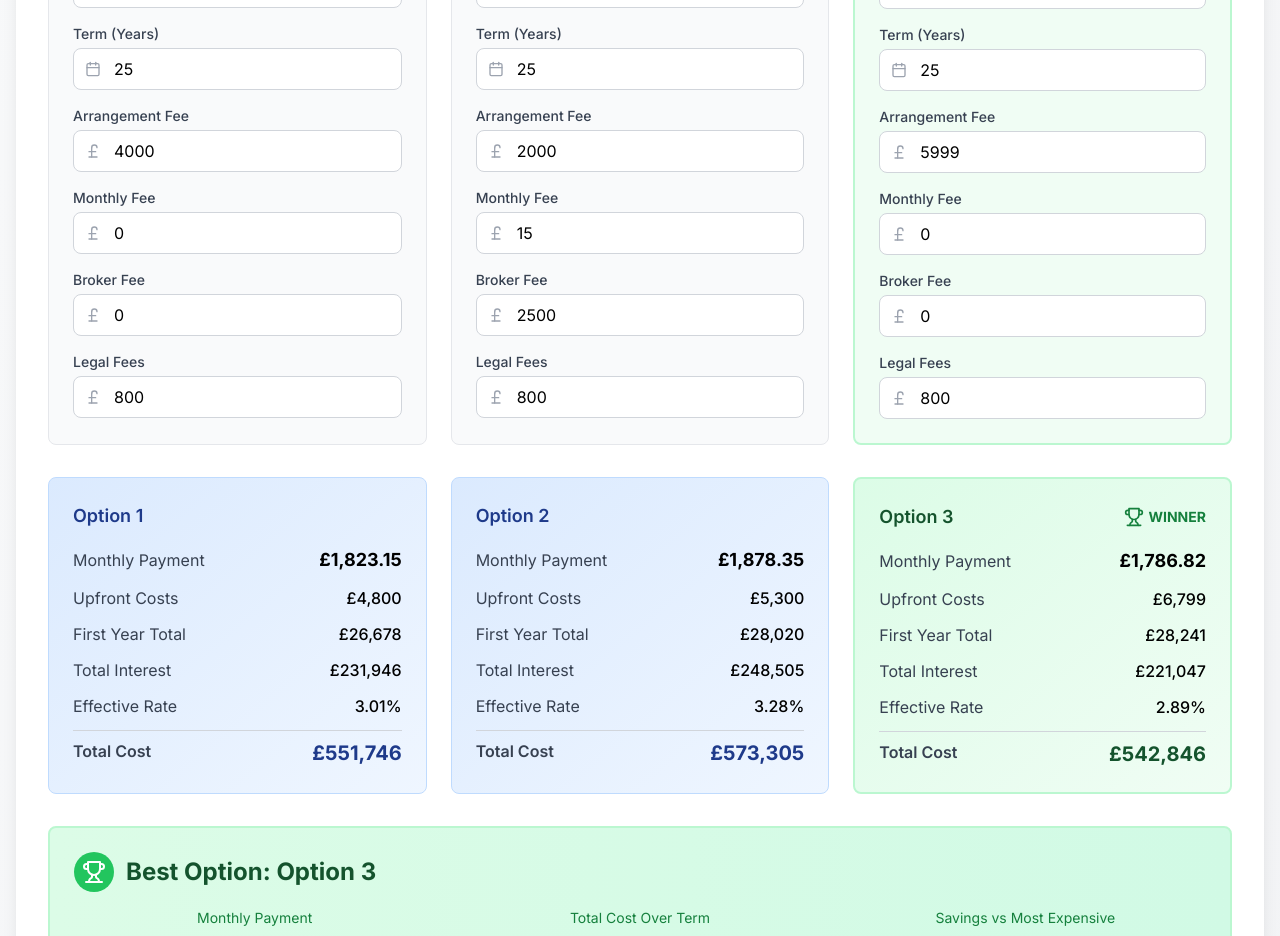
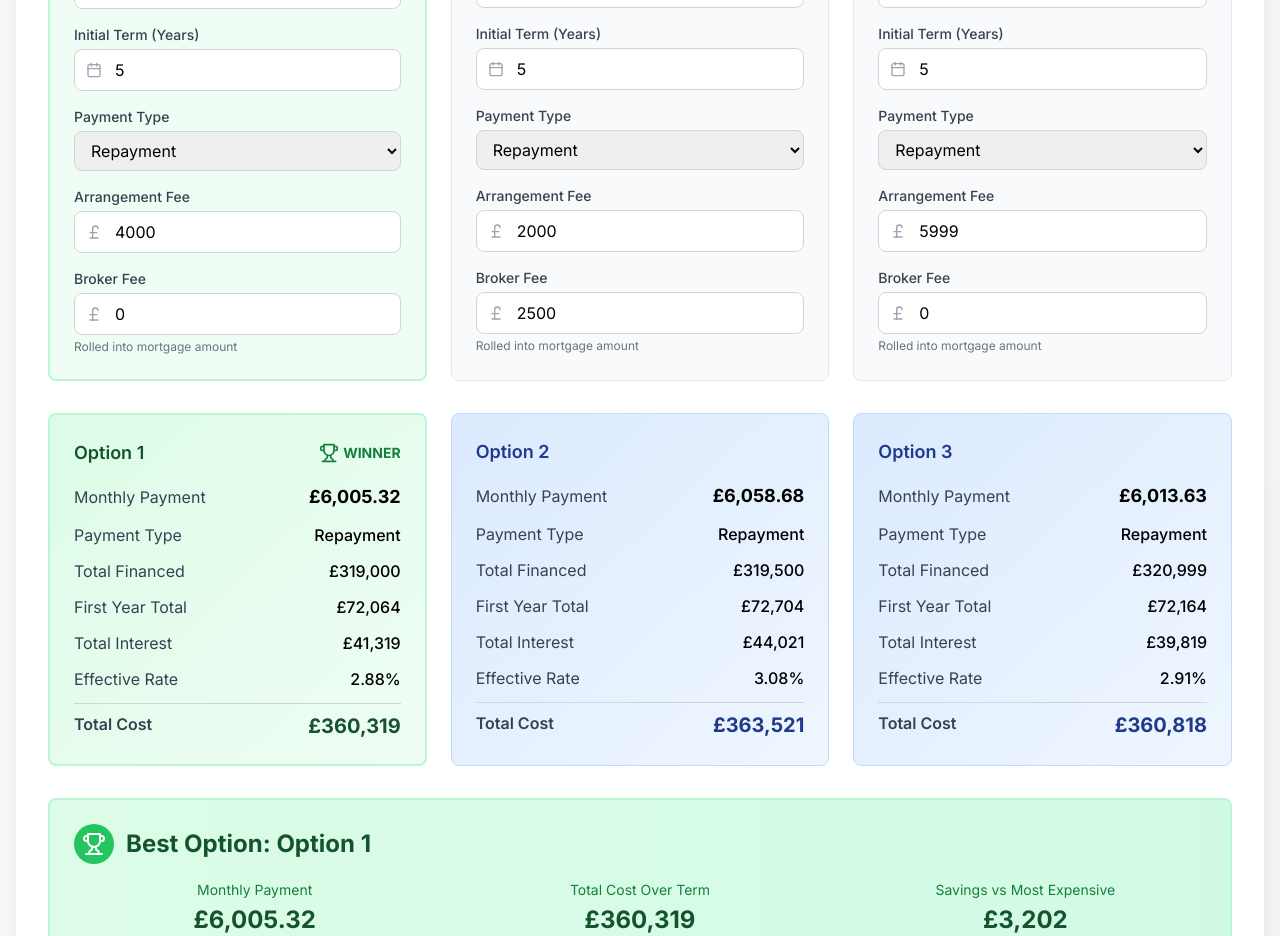
Before and after one commit to RegleAI/BTL, a Next.js app: page /mortgage-comparison in a window 1280 px wide. Shown: the part 500-1436 px from the top of the page. Built offline with nearby package versions, Linux system fonts and the light colour scheme.

Commit message:
Update page.js

```diff
--- a/app/mortgage-comparison/page.js
+++ b/app/mortgage-comparison/page.js
@@ -5,39 +5,48 @@ import { BarChart3, Percent, PoundSterling, Calendar, Trophy, TrendingDown } fro
 import Navigation from '../../components/Navigation';
 
 export default function MortgageComparison() {
+  // Get mortgage amount from BTL calculator (stored in localStorage or default)
+  const getDefaultMortgageAmount = () => {
+    if (typeof window !== 'undefined') {
+      const btlData = localStorage.getItem('btlCalculatorData');
+      if (btlData) {
+        const data = JSON.parse(btlData);
+        return data.mortgageAmount || 315000;
+      }
+    }
+    return 315000; // Default fallback
+  };
+
   const [mortgages, setMortgages] = useState([
     {
       id: 1,
       name: 'Option 1',
-      loanAmount: 315000,
+      loanAmount: getDefaultMortgageAmount(),
       interestRate: 4.9,
-      termYears: 25,
+      initialTermYears: 5,
       arrangementFee: 4000,
-      monthlyFee: 0,
       brokerFee: 0,
-      legalFees: 800
+      paymentType: 'repayment'
     },
     {
       id: 2,
       name: 'Option 2',
-      loanAmount: 315000,
+      loanAmount: getDefaultMortgageAmount(),
       interestRate: 5.2,
-      termYears: 25,
+      initialTermYears: 5,
       arrangementFee: 2000,
-      monthlyFee: 15,
       brokerFee: 2500,
-      legalFees: 800
+      paymentType: 'repayment'
     },
     {
       id: 3,
       name: 'Option 3',
-      loanAmount: 315000,
+      loanAmount: getDefaultMortgageAmount(),
       interestRate: 4.7,
-      termYears: 25,
+      initialTermYears: 5,
       arrangementFee: 5999,
-      monthlyFee: 0,
       brokerFee: 0,
-      legalFees: 800
+      paymentType: 'repayment'
     }
   ]);
 
@@ -48,36 +57,50 @@ export default function MortgageComparison() {
     const newCalculations = {};
 
     mortgages.forEach(mortgage => {
-      const { loanAmount, interestRate, termYears, arrangementFee, monthlyFee, brokerFee, legalFees } = mortgage;
+      const { loanAmount, interestRate, initialTermYears, arrangementFee, brokerFee, paymentType } = mortgage;
 
-      // Monthly payment calculation using standard mortgage formula
-      const monthlyRate = interestRate / 100 / 12;
-      const numberOfPayments = termYears * 12;
-      const monthlyPayment = loanAmount * (monthlyRate * Math.pow(1 + monthlyRate, numberOfPayments)) /
-                            (Math.pow(1 + monthlyRate, numberOfPayments) - 1);
+      // Total amount to finance (loan + fees rolled into mortgage)
+      const totalFinanced = loanAmount + arrangementFee + brokerFee;
 
-      // Total costs over the term
-      const totalMonthlyPayments = monthlyPayment * numberOfPayments;
-      const totalMonthlyFees = monthlyFee * numberOfPayments;
-      const totalInterest = totalMonthlyPayments - loanAmount;
-      const upfrontCosts = arrangementFee + brokerFee + legalFees;
-      const totalCost = totalMonthlyPayments + totalMonthlyFees + upfrontCosts;
+      let monthlyPayment;
+      let totalInterest;
+      let totalCost;
+
+      if (paymentType === 'repayment') {
+        // Repayment mortgage calculation
+        const monthlyRate = interestRate / 100 / 12;
+        const numberOfPayments = initialTermYears * 12;
+
+        if (monthlyRate === 0) {
+          monthlyPayment = totalFinanced / numberOfPayments;
+        } else {
+          monthlyPayment = totalFinanced * (monthlyRate * Math.pow(1 + monthlyRate, numberOfPayments)) /
+                          (Math.pow(1 + monthlyRate, numberOfPayments) - 1);
+        }
+
+        const totalPayments = monthlyPayment * numberOfPayments;
+        totalInterest = totalPayments - totalFinanced;
+        totalCost = totalPayments;
+      } else {
+        // Interest-only mortgage calculation
+        monthlyPayment = (totalFinanced * (interestRate / 100)) / 12;
+        const totalInterestPayments = monthlyPayment * initialTermYears * 12;
+        totalInterest = totalInterestPayments;
+        // Total cost includes interest payments plus the principal repayment at the end
+        totalCost = totalInterestPayments + totalFinanced;
+      }
 
       // First year costs (useful for cash flow planning)
-      const firstYearPayments = monthlyPayment * 12;
-      const firstYearFees = monthlyFee * 12;
-      const firstYearTotal = firstYearPayments + firstYearFees + upfrontCosts;
+      const firstYearTotal = monthlyPayment * 12;
 
-      // APR calculation (simplified - includes arrangement fee spread over term)
-      const effectiveRate = ((totalCost - loanAmount) / loanAmount / termYears) * 100;
+      // Effective rate calculation (total cost vs original loan amount over term)
+      const effectiveRate = ((totalCost - loanAmount) / loanAmount / initialTermYears) * 100;
 
       newCalculations[mortgage.id] = {
         monthlyPayment: monthlyPayment.toFixed(2),
-        totalMonthlyPayments: totalMonthlyPayments.toFixed(0),
-        totalMonthlyFees: totalMonthlyFees.toFixed(0),
         totalInterest: totalInterest.toFixed(0),
-        upfrontCosts: upfrontCosts.toFixed(0),
         totalCost: totalCost.toFixed(0),
+        totalFinanced: totalFinanced.toFixed(0),
         firstYearTotal: firstYearTotal.toFixed(0),
         effectiveRate: effectiveRate.toFixed(2)
       };
@@ -192,16 +215,30 @@ export default function MortgageComparison() {
                   </div>
 
                   <div>
-                    <label className="block text-sm font-medium text-gray-700 mb-1">Term (Years)</label>
+                    <label className="block text-sm font-medium text-gray-700 mb-1">Initial Term (Years)</label>
                     <div className="relative">
                       <Calendar className="absolute left-3 top-1/2 transform -translate-y-1/2 w-4 h-4 text-gray-400" />
                       <input
                         type="number"
-                        value={mortgage.termYears}
-                        onChange={(e) => handleInputChange(mortgage.id, 'termYears', e.target.value)}
+                        value={mortgage.initialTermYears}
+                        onChange={(e) => handleInputChange(mortgage.id, 'initialTermYears', e.target.value)}
                         className="w-full pl-10 pr-3 py-2 border border-gray-300 rounded-lg focus:ring-2 focus:ring-blue-500 focus:border-transparent"
                       />
                     </div>
+                  </div>
+
+                  <div>
+                    <label className="block text-sm font-medium text-gray-700 mb-1">Payment Type</label>
+                    <select
+                      value={mortgage.paymentType}
+                      onChange={(e) => setMortgages(prev => prev.map(m =>
+                        m.id === mortgage.id ? { ...m, paymentType: e.target.value } : m
+                      ))}
+                      className="w-full px-3 py-2 border border-gray-300 rounded-lg focus:ring-2 focus:ring-blue-500 focus:border-transparent"
+                    >
+                      <option value="repayment">Repayment</option>
+                      <option value="interestOnly">Interest Only</option>
+                    </select>
                   </div>
 
                   <div>
@@ -218,19 +255,6 @@ export default function MortgageComparison() {
                   </div>
 
                   <div>
-                    <label className="block text-sm font-medium text-gray-700 mb-1">Monthly Fee</label>
-                    <div className="relative">
-                      <PoundSterling className="absolute left-3 top-1/2 transform -translate-y-1/2 w-4 h-4 text-gray-400" />
-                      <input
-                        type="number"
-                        value={mortgage.monthlyFee}
-                        onChange={(e) => handleInputChange(mortgage.id, 'monthlyFee', e.target.value)}
-                        className="w-full pl-10 pr-3 py-2 border border-gray-300 rounded-lg focus:ring-2 focus:ring-blue-500 focus:border-transparent"
-                      />
-                    </div>
-                  </div>
-
-                  <div>
                     <label className="block text-sm font-medium text-gray-700 mb-1">Broker Fee</label>
                     <div className="relative">
                       <PoundSterling className="absolute left-3 top-1/2 transform -translate-y-1/2 w-4 h-4 text-gray-400" />
@@ -241,19 +265,7 @@ export default function MortgageComparison() {
                         className="w-full pl-10 pr-3 py-2 border border-gray-300 rounded-lg focus:ring-2 focus:ring-blue-500 focus:border-transparent"
                       />
                     </div>
-                  </div>
-
-                  <div>
-                    <label className="block text-sm font-medium text-gray-700 mb-1">Legal Fees</label>
-                    <div className="relative">
-                      <PoundSterling className="absolute left-3 top-1/2 transform -translate-y-1/2 w-4 h-4 text-gray-400" />
-                      <input
-                        type="number"
-                        value={mortgage.legalFees}
-                        onChange={(e) => handleInputChange(mortgage.id, 'legalFees', e.target.value)}
-                        className="w-full pl-10 pr-3 py-2 border border-gray-300 rounded-lg focus:ring-2 focus:ring-blue-500 focus:border-transparent"
-                      />
-                    </div>
+                    <p className="text-xs text-gray-500 mt-1">Rolled into mortgage amount</p>
                   </div>
                 </div>
               ))}
@@ -290,8 +302,13 @@ export default function MortgageComparison() {
                       </div>
 
                       <div className="flex justify-between">
-                        <span className="text-gray-700">Upfront Costs</span>
-                        <span className="font-medium">{formatCurrency(calc.upfrontCosts)}</span>
+                        <span className="text-gray-700">Payment Type</span>
+                        <span className="font-medium">{mortgage.paymentType === 'repayment' ? 'Repayment' : 'Interest Only'}</span>
+                      </div>
+
+                      <div className="flex justify-between">
+                        <span className="text-gray-700">Total Financed</span>
+                        <span className="font-medium">{formatCurrency(calc.totalFinanced)}</span>
                       </div>
 
                       <div className="flex justify-between">
@@ -365,7 +382,7 @@ export default function MortgageComparison() {
                     <tr className="bg-gray-50">
                       <th className="border border-gray-300 px-4 py-2 text-left">Mortgage</th>
                       <th className="border border-gray-300 px-4 py-2 text-right">Monthly Payment</th>
-                      <th className="border border-gray-300 px-4 py-2 text-right">Upfront Costs</th>
+                      <th className="border border-gray-300 px-4 py-2 text-right">Payment Type</th>
                       <th className="border border-gray-300 px-4 py-2 text-right">Total Interest</th>
                       <th className="border border-gray-300 px-4 py-2 text-right">Total Cost</th>
                       <th className="border border-gray-300 px-4 py-2 text-right">Difference</th>
@@ -389,7 +406,7 @@ export default function MortgageComparison() {
                             {formatCurrencyDecimal(calc.monthlyPayment)}
                           </td>
                           <td className="border border-gray-300 px-4 py-2 text-right">
-                            {formatCurrency(calc.upfrontCosts)}
+                            {mortgage.paymentType === 'repayment' ? 'Repayment' : 'Interest Only'}
                           </td>
                           <td className="border border-gray-300 px-4 py-2 text-right">
                             {formatCurrency(calc.totalInterest)}
```
